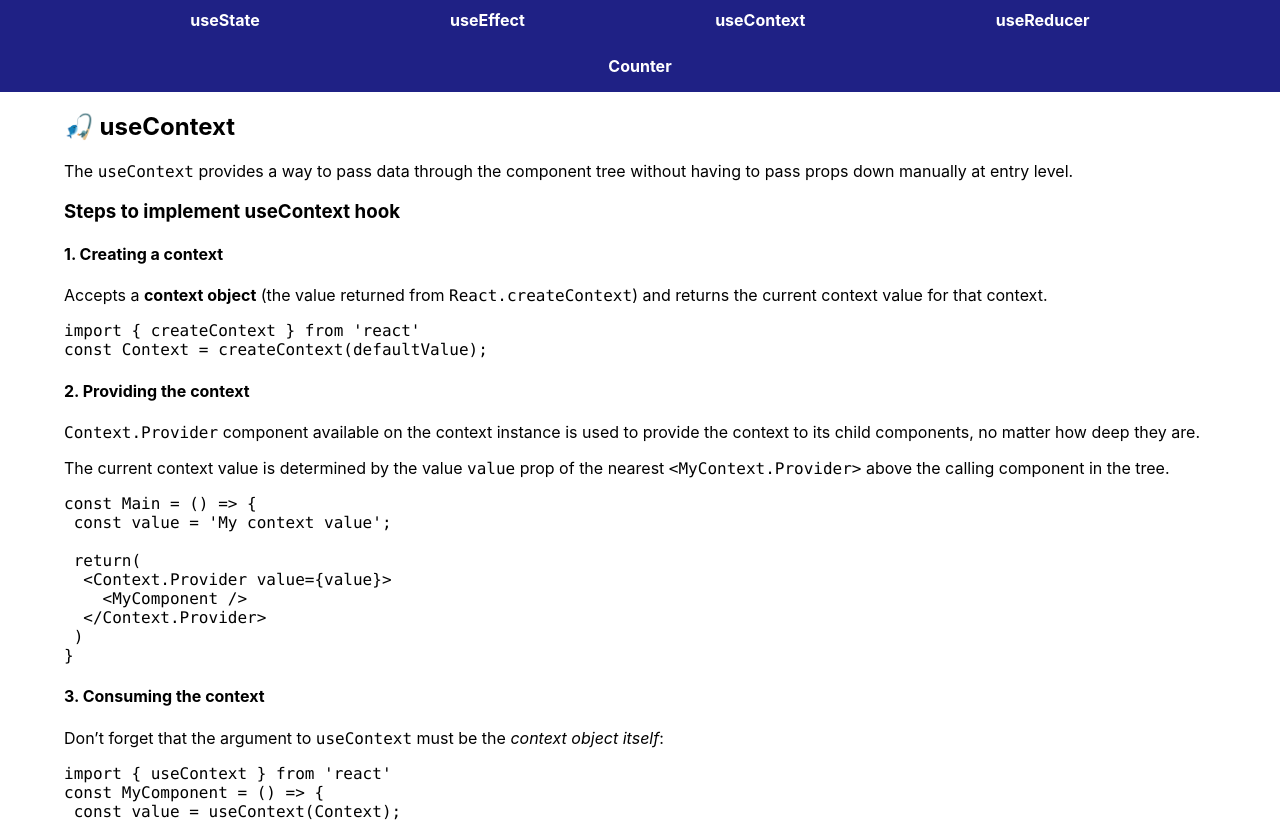
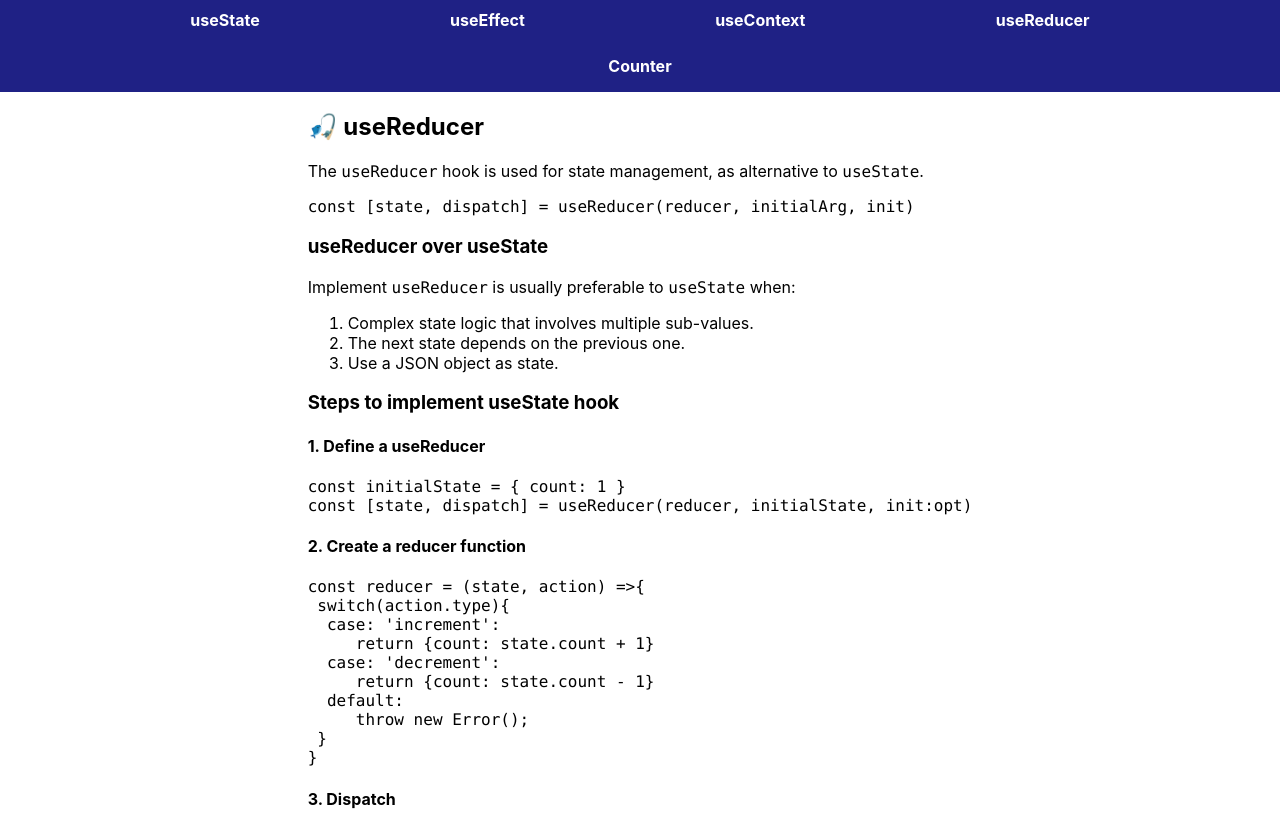
Before and after one commit to RicardoSerrano19/react-hooks-api, a React (Vite) app: page /reducer in a window 1280 px wide. Shown: the top 822 px of the page. Built offline with nearby package versions, Linux system fonts and the light colour scheme.

Commit message:
fix: Changes markdown filename to REDUCER.MD

```diff
--- a/src/exercise/MenuReducer.jsx
+++ b/src/exercise/MenuReducer.jsx
@@ -18,7 +18,7 @@ const NavBar = () => {
 
 
 const MenuReducer = () => {
-    const markdown = useReadFile('CONTEXT.md')
+    const markdown = useReadFile('REDUCER.md')
 
     return(
         <>
```
